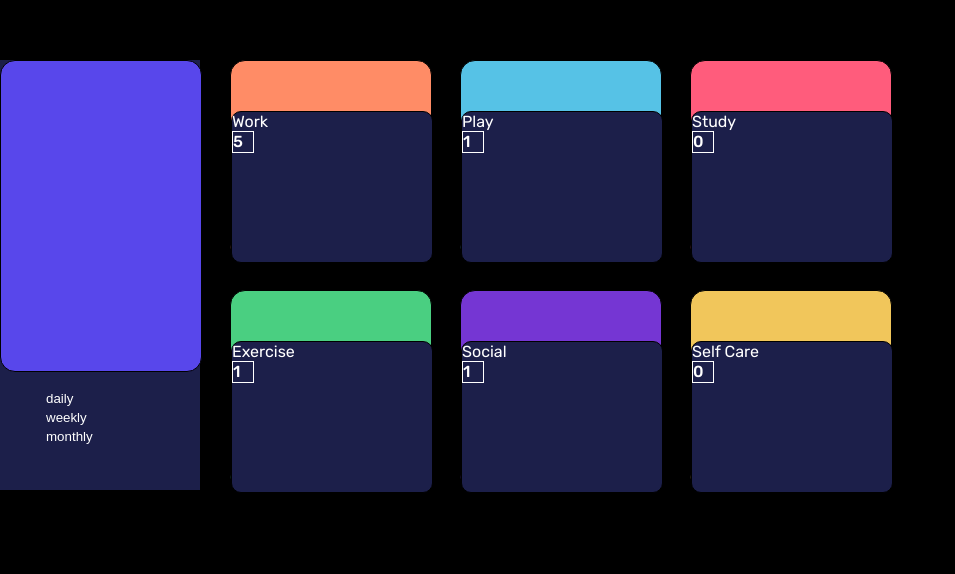
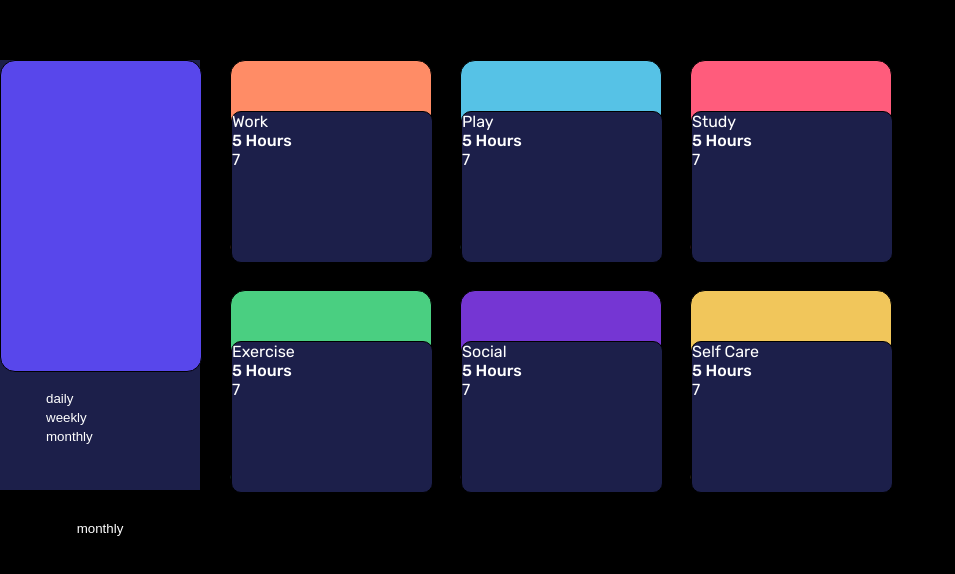
Before and after one commit to euclyd-2022/time-tracking-dashboard, a React (Create React App) app: page / in a window 1280 px wide. Shown: the part 130-704 px from the top of the page, without its empty margins (0-955 px from the left). Built offline with nearby package versions, Linux system fonts and the light colour scheme.

Commit message:
sort of working

```diff
--- a/src/App.css
+++ b/src/App.css
@@ -63,10 +63,8 @@ body{
 
 .hours-large{
   display: inline-block;
-  height: 20px;
-  width: 20px;
   font-weight: 500;
-  border: 1px solid white;
+
   color:white;
 
 }
--- a/src/App.js
+++ b/src/App.js
@@ -1,37 +1,58 @@
 import './App.css';
 import jsonData from './data.json';
-import React from 'react';
+import React, { useState } from 'react';
 import Card, {CardHead} from './Card';
 import './images/icon-exercise.svg';
 import { v4 as uuidv4 } from 'uuid';
 //uuidv4(); // ⇨ '9b1deb4d-3b7d-4bad-9bdd-2b0d7b3dcb6d'
 
 
+// function changePeriod(timeframe){
+
+
+//   if (timeframe==='monthly'){
+//    current_hours = jsonData.map(function (obj) { return obj.timeframes.monthly.current});
+//   }
+//   else if (timeframe==='weekly'){
+//    current_hours = jsonData.map(function (obj) { return obj.timeframes.weekly.current});
+
+//   } else {
+//    current_hours = jsonData.map(function (obj) { return obj.timeframes.daily.current});
+
+//   }
+//   console.log(current_hours + previous_hours)
+//   return current_hours;
+//  }
+
+
 
 function App() {
 
+  const period= jsonData.map(({timeframes})=>timeframes)
+  const [{daily}, {monthly}, {weekly}] = period;
+  var current_hours = daily.current;
+  var previous_hours  = daily.previous;
+  const [times, setTimes] = useState([current_hours,previous_hours])
+
+  console.log('c' + daily.current + ' p'  +daily.previous + ' ' + times)
 
 
-  let color;
-  let hours;
+  function changePeriod(timeframe){
+    console.log(timeframe)
+     if (timeframe==='monthly'){
+      console.log(monthly.current + monthly.previous)
+      setTimes([monthly.current,monthly.previous])
 
-  function changePeriod(timeframe){
-   console.log(timeframe)
-   hours = jsonData.map(function (obj) { return obj.timeframes.daily.current});
-   console.log(hours)
-   return hours;
+   }
   }
-
-
-  const orderInfo = jsonData.map(({title,timeframes}, index)=> {
-
-    hours = timeframes.daily.current;
 
 
 
 
-    let key=uuidv4();
-
+  const orderInfo = jsonData.map(({title,timeframes}, index)=> {
+  //const {daily, monthly, weekly} = timeframes;
+  let key=uuidv4();
+  let color;
     switch(title){
     case 'Work':
     color='orange';
@@ -55,24 +76,19 @@ function App() {
     color=''
   }
 
-
-
  return (
-  <Card key={key} id={index} title={title} hours={hours} bgColor={color} changePeriod={changePeriod}/>
+  <Card key={key} id={index} title={title} current={times[0]} previous={times[1]}  bgColor={color}/>
   )}
   )
 
-
-
-
   // var header_card=<React.Fragment><button onClick={()=>console.log('daily')}>daily</button></React.Fragment>;
-
 
   return (
 
     <div className='container'>
-       <CardHead key='0' title='item-1' bgColor='blue' time={['daily', 'weekly', 'monthly']} header_card={true} changePeriod={changePeriod} />
+       <CardHead key='0' title='item-1' bgColor='blue' time={['daily', 'weekly', 'monthly']} header_card={true} changePeriod={() => this.changePeriod('daily')} />
      {orderInfo}
+     <button onClick={()=>changePeriod('monthly')}>monthly</button>
       </div>
 
 
--- a/src/Card.js
+++ b/src/Card.js
@@ -7,8 +7,8 @@ const Card = (props) => {
     <div className={`color ${props.title} ${props.bgColor}`} >
         <div className={`card ${props.id} dark-blue`}>
         <div className="title">{props.title}</div>
-          <div className="hours-large">{props.hours} </div>
-
+          <div className="hours-large">{props.current} Hours</div>
+          <div className="previous">{props.previous} </div>
         </div>
 
         </div>
@@ -24,7 +24,7 @@ const CardHead = (props) => {
         <div className={`card ${props.title} dark-blue`}>
           <div className={`color ${props.title} ${props.bgColor}`} >
             </div>
-          {<React.Fragment>
+
             <ul>
               <li>
                 <button onClick={()=>props.changePeriod('daily')}>{props.time[0]}</button>
@@ -36,7 +36,7 @@ const CardHead = (props) => {
                     <button onClick={()=>props.changePeriod('monthly')}>{props.time[2]}</button>
                     </li>
                     </ul>
-                    </React.Fragment>}
+
 
          </div>
 
```
